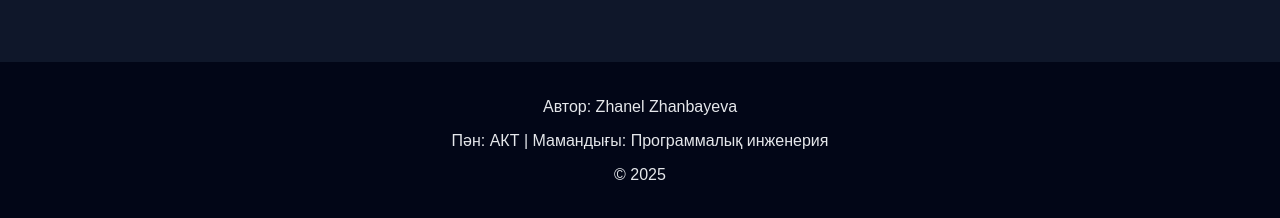
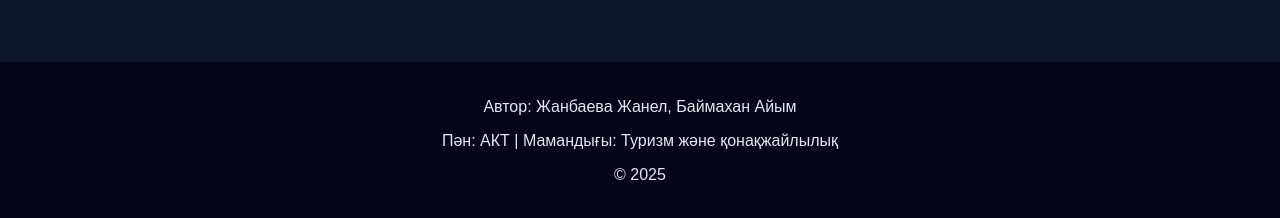
Before and after one commit to zhanbayevazhanel/cybersportworld, a plain HTML site: page index.html in a window 1280 px wide. Shown: the part 2584-2802 px from the top of the page. Drawn offline with Linux system fonts and the light colour scheme.

Commit message:
Add files via upload

```diff
--- a/index.html
+++ b/index.html
@@ -152,8 +152,8 @@ width="100%" height="400"></iframe>
 </section>
 
 <footer>
-<p>Автор: Zhanel Zhanbayeva</p>
-<p>Пән: АКТ | Мамандығы: Программалық инженерия</p>
+<p>Автор: Жанбаева Жанел, Баймахан Айым</p>
+<p>Пән: АКТ | Мамандығы: Туризм және қонақжайлылық</p>
 <p>© 2025</p>
 </footer>
 
```
